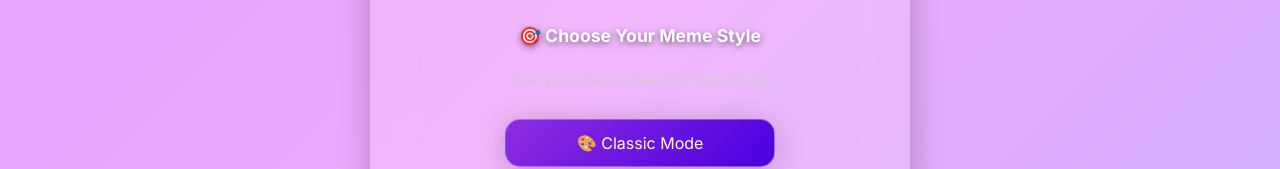
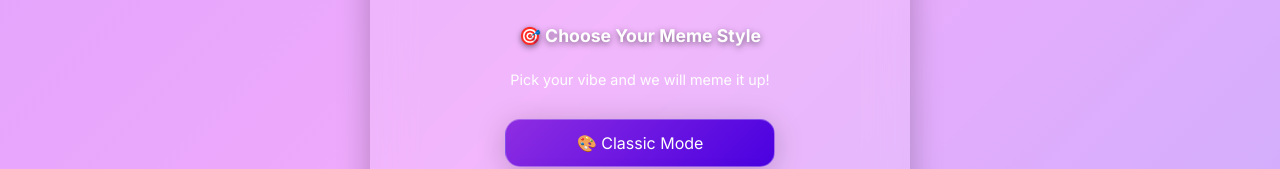
Before and after one commit to atakankaracali/aigeneratormeme, a React (Vite) app: page /meme in a window 1280 px wide. Shown: the part 267-436 px from the top of the page. Built offline with nearby package versions, Linux system fonts and the light colour scheme; no server answers.

Commit message:
Adding-New-Modeess

```diff
--- a/src/components/styles/intro.css
+++ b/src/components/styles/intro.css
@@ -95,7 +95,7 @@
 
 .group-subtext {
   font-size: 0.9rem;
-  color: #cccccc;
+  color: #fefefe;
   margin-bottom: 0.8rem;
   max-width: 90%;
   text-align: center;
```
